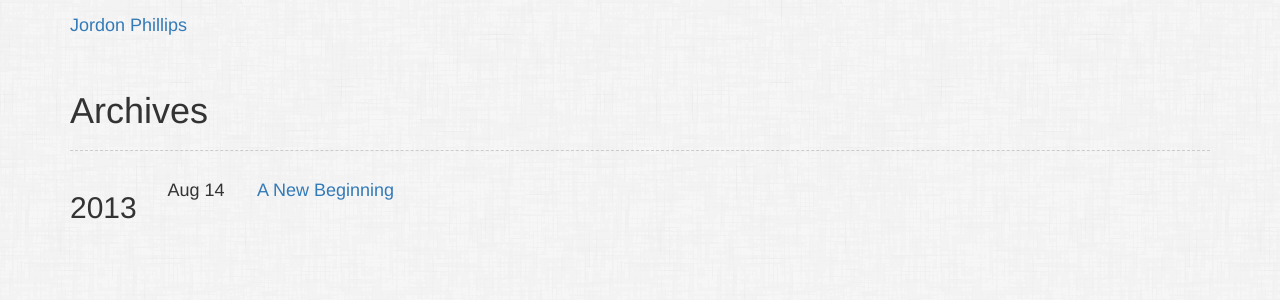
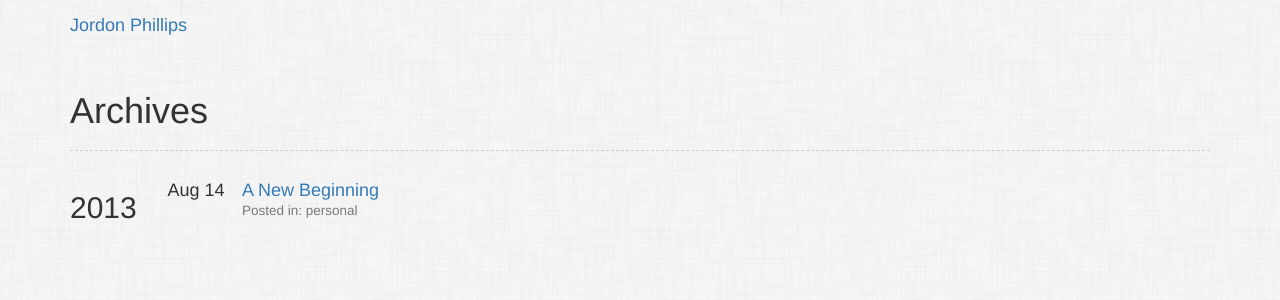
Before and after one commit to JordonPhillips/JordonPhillips.github.io, a Jekyll site: the page built from archives/index.html, in a window 1280 px wide. Shown: the top 300 px of the page. Built offline with Jekyll 4.4.1, drawn with Linux system fonts in a browser that asks for light colours; nearby versions of some CDN libraries; Markdown is read by kramdown in place of the engine named in the settings.

Commit message:
misc ui tweaks

```diff
--- a/_config.yml
+++ b/_config.yml
@@ -4,6 +4,7 @@ pygments: true
 safe: true
 future: false
 lsi: true
+permalink: pretty
 
 paginate: 5
 paginate_path: "page:num"
--- a/about/index.html
+++ b/about/index.html
@@ -54,7 +54,7 @@ title: About
 </p>
 
 <pre>
-Copyright (C) 2013 Jordon Phillips
+{{ site.copyright }}
 
 Permission is hereby granted, free of charge, to any person obtaining a copy of this software and associated documentation files (the "Software"), to deal in the Software without restriction, including without limitation the rights to use, copy, modify, merge, publish, distribute, sublicense, and/or sell copies of the Software, and to permit persons to whom the Software is furnished to do so, subject to the following conditions:
 
@@ -67,7 +67,7 @@ THE SOFTWARE IS PROVIDED "AS IS", WITHOUT WARRANTY OF ANY KIND, EXPRESS OR IMPLI
     Any and all original media or non-technical content on this blog is released under the
     <a href="http://creativecommons.org/licenses/by/3.0/">
         Createive Commons Attribution 3.0 Unported License
-	</a>
+    </a>.
     You can read all the details, but essentially you're allowed to use, remix, and redistribute
     content found here, so long as you attribute it to this blog, with a link. If there is an
     excellent reason you have to not attribute it, let me know and I'm sure an exception
--- a/archives/index.html
+++ b/archives/index.html
@@ -33,7 +33,13 @@ title: Archives
 
   <div class="row">
     <div class="col-lg-11 col-lg-push-1">
-      <h4><a href="{{ post.url }}">{{ post.title }}</a></h4>
+      <div class="row">
+        <h4>
+          <a href="{{ post.url }}">{{ post.title }}</a>
+          <br/>
+          <small>Posted in: {{ post.categories }}</small>
+        </h4>
+      </div>
     </div>
     <div class="col-lg-1 col-lg-pull-11">
       <h4>{{ post.date | date: "%b %d" }}</h4>
```
Lines whose indentation alone changed are shown as unchanged.
